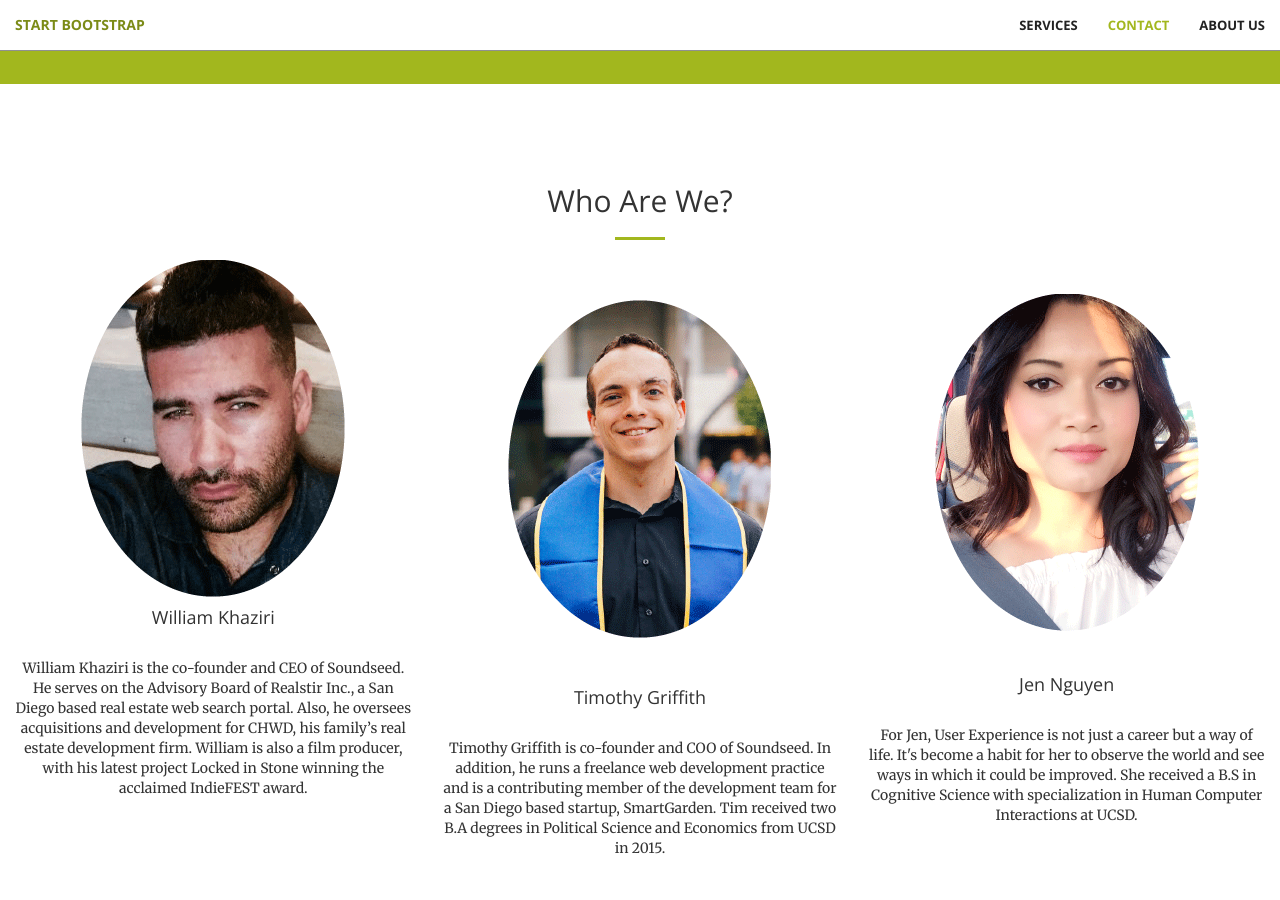
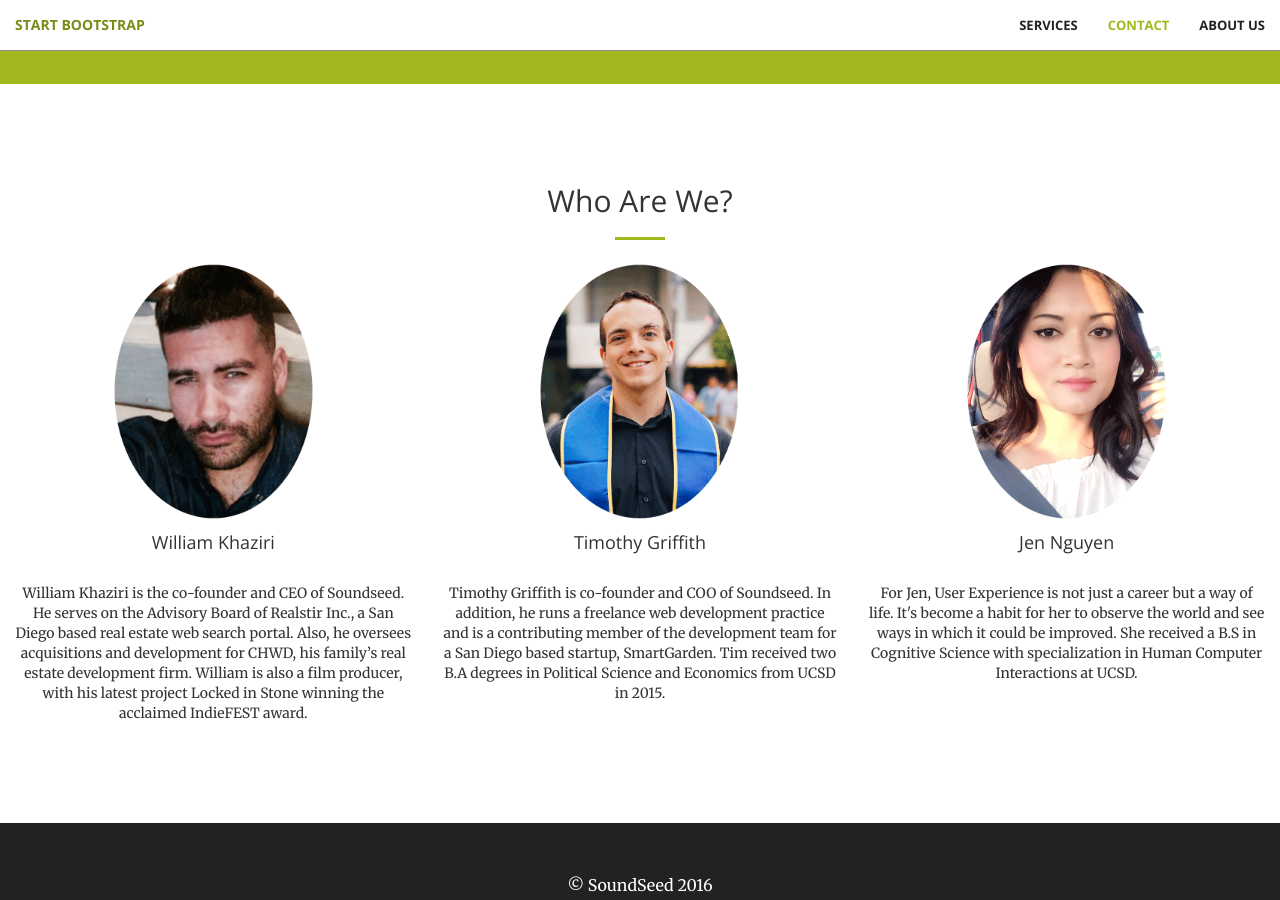
Before and after one commit to LyvlyGroup/lyvlygroup.github.io, a Jekyll site: the page built from index.html, in a window 1280 px wide and 900 px high, scrolled down 1866 px. Built offline with Jekyll 4.4.1, drawn with Linux system fonts in a browser that asks for light colours.

Commit message:
about changes

```diff
--- a/_includes/portfolio.html
+++ b/_includes/portfolio.html
@@ -6,7 +6,7 @@
     <div class="container-fluid">
         <div class="row">
             <div class="col col-lg-4 col-md-12">
-                <img src="img/portfolio/Will_bio.png" class="img-responsive" alt="">
+                <img src="img/portfolio/Will_bio.png" class="img-responsive" alt="William Khaziri" width="263">
                 <h4>William Khaziri</h4>
                 <div class="portfolio-box-caption">
                     <div class="portfolio-box-caption-content">
@@ -21,7 +21,7 @@
                 </div>
             </div>
             <div class="col col-lg-4 col-md-6">
-                <img src="img/portfolio/Tim_bio.png" class="img-responsive" alt="">
+                <img src="img/portfolio/Tim_bio.png" class="img-responsive" alt="Timothy Griffith" width="263">
                 <h4>Timothy Griffith</h4>
                 <div class="portfolio-box-caption">
                     <div class="portfolio-box-caption-content">
@@ -36,7 +36,7 @@
                 </div>
             </div>
             <div class="col col-lg-4 col-md-6">
-                <img src="img/portfolio/Jen_bio.png" class="img-responsive" alt="">
+                <img src="img/portfolio/Jen_bio.png" class="img-responsive" alt="Jen Nguyen" width="263">
                 <h4>Jen Nguyen</h4>
                 <div class="portfolio-box-caption">
                     <div class="portfolio-box-caption-content">
```
Also changed, not shown: img/portfolio/Jen_bio.png, img/portfolio/Tim_bio.png, img/portfolio/Will_bio.png.
